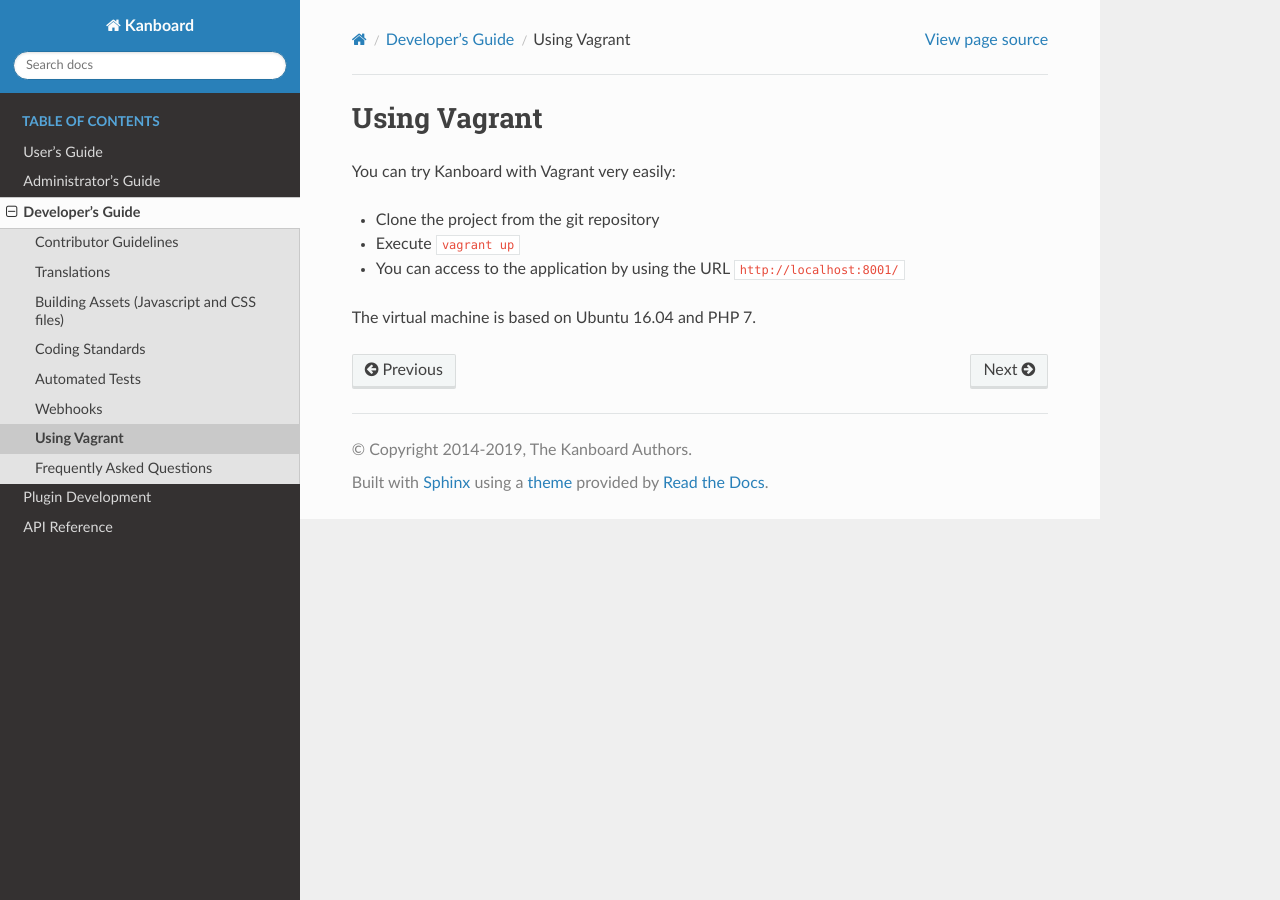
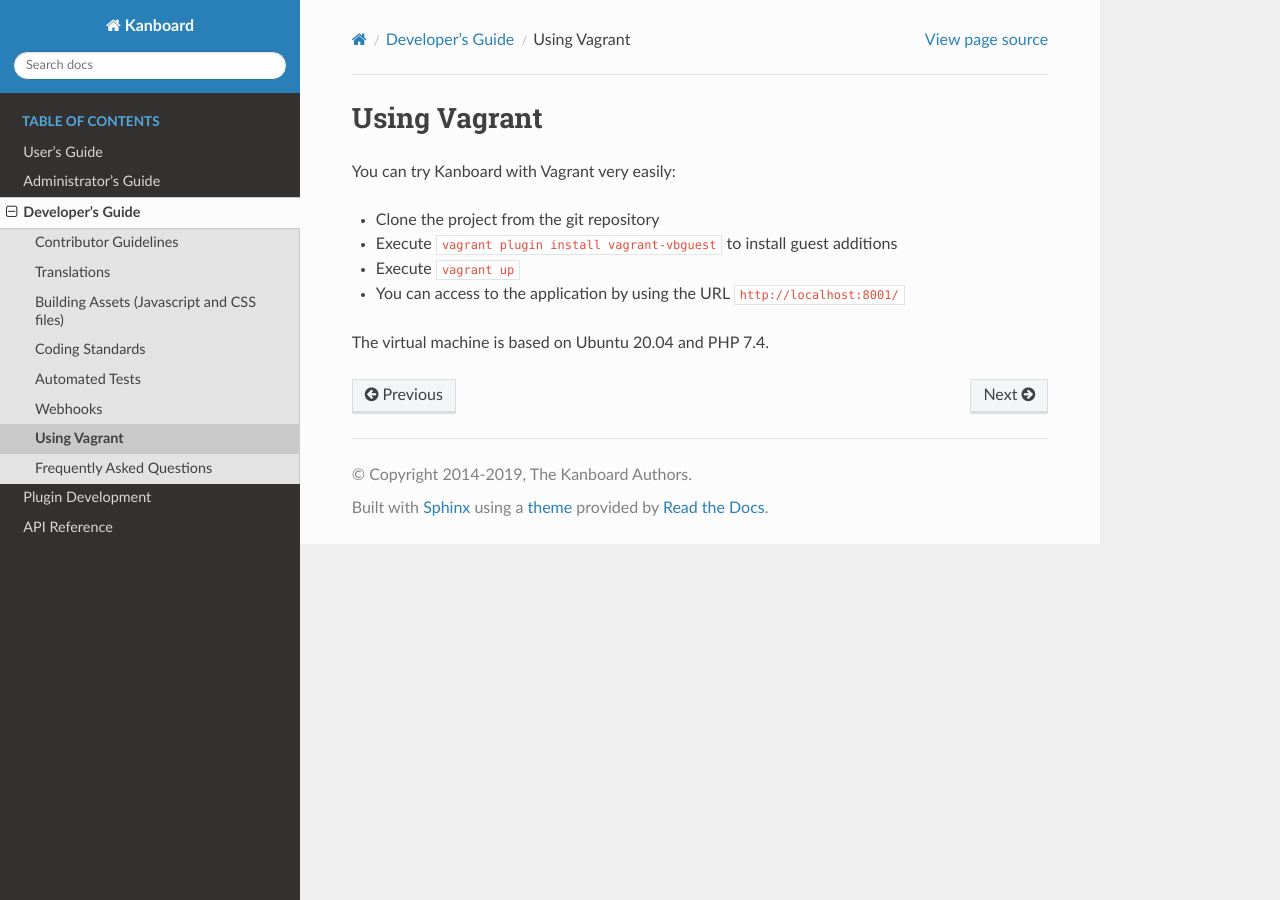
Before and after one commit to kanboard/documentation, a Sphinx documentation site: the page built from source/developer_guide/vagrant.rst, in a window 1280 px wide. Built offline with Sphinx 7.4.7 and the Read the Docs theme 2.0.0, drawn with Linux system fonts in a browser that asks for light colours.

Commit message:
Update Vagrant documentation
Hi all,
Link to the kanboard commit 6ffe3ed1edd1e3248504930908e7cb3a1f6aeb4a, i modify the documentation.
Julien ANNE

```diff
--- a/source/developer_guide/vagrant.rst
+++ b/source/developer_guide/vagrant.rst
@@ -4,8 +4,9 @@
 You can try Kanboard with Vagrant very easily:
 
 -  Clone the project from the git repository
+-  Execute ``vagrant plugin install vagrant-vbguest`` to install guest additions
 -  Execute ``vagrant up``
 -  You can access to the application by using the URL
    ``http://localhost:8001/``
 
-The virtual machine is based on Ubuntu 16.04 and PHP 7.
+The virtual machine is based on Ubuntu 20.04 and PHP 7.4.
```
